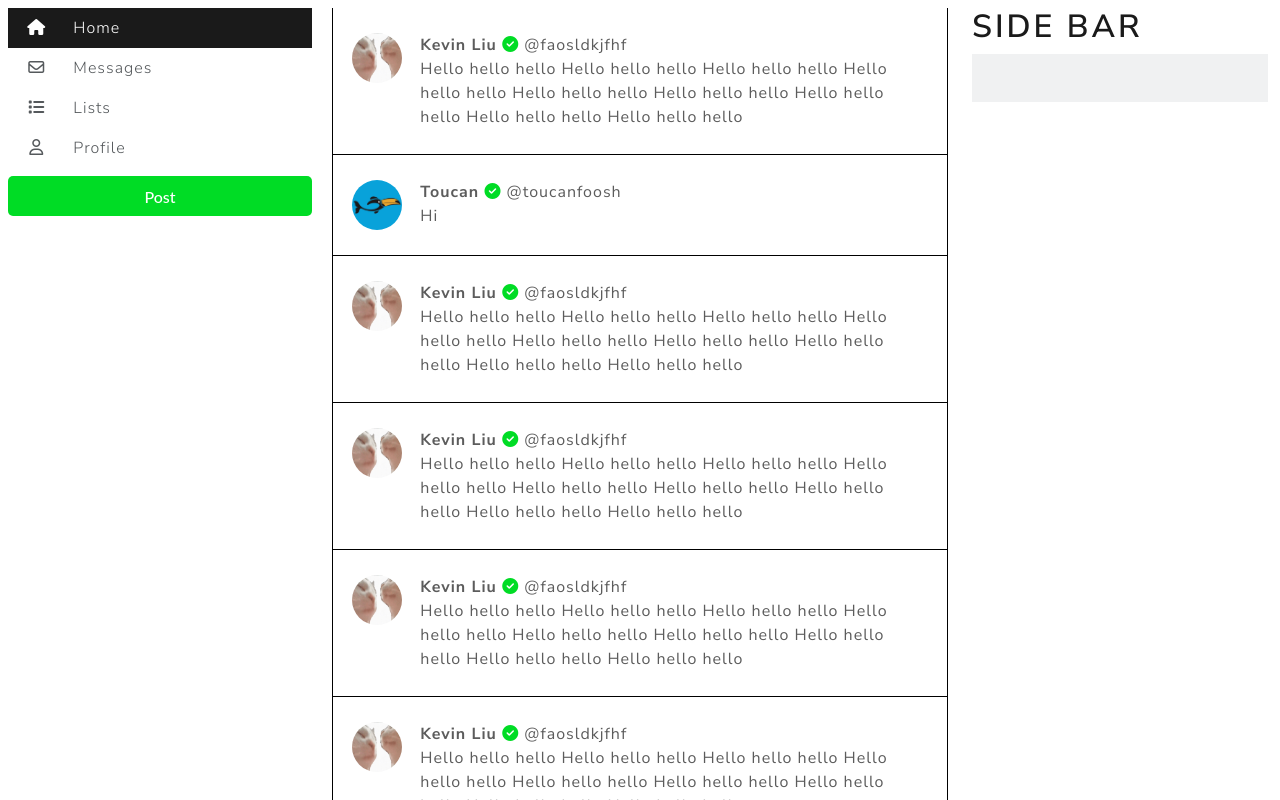
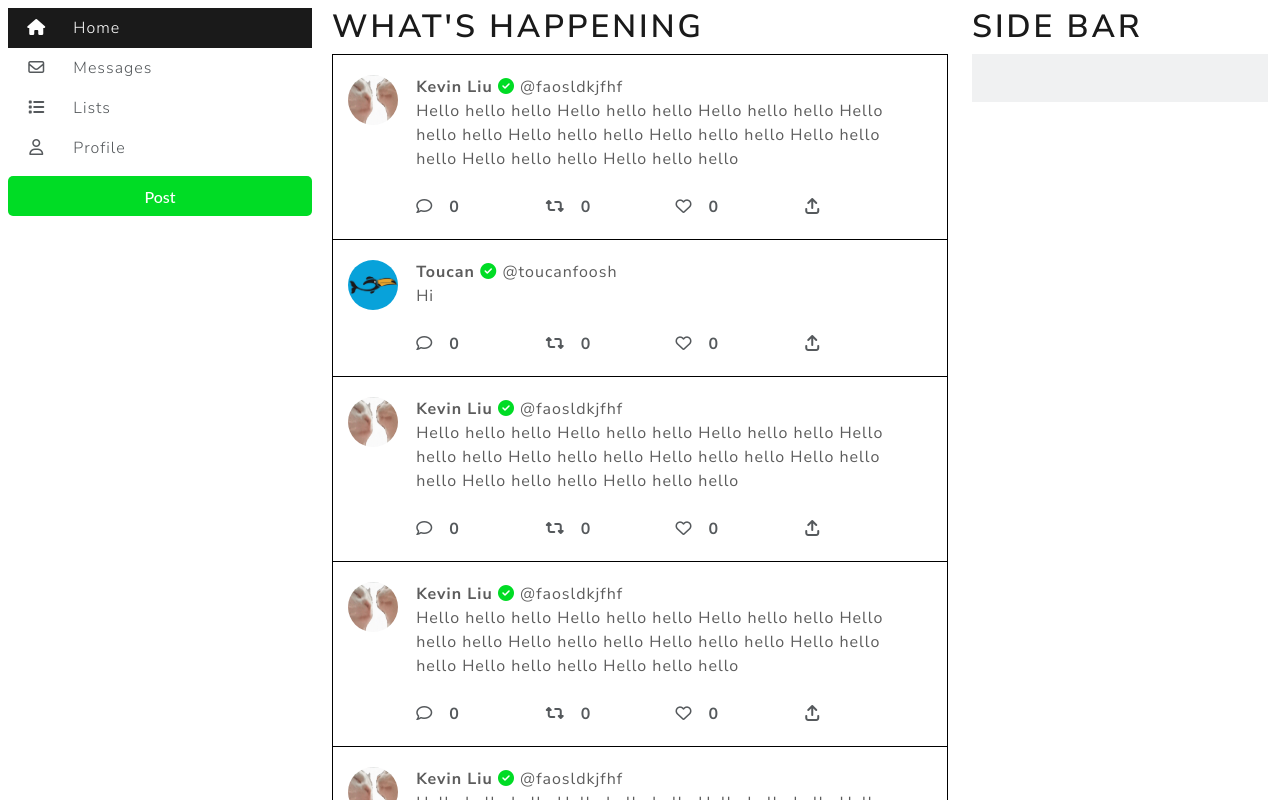
Before and after one commit to toucanfoosh/cs5610-finalproject, a React (Create React App) app: page / in a window 1280 px wide. Shown: the top 800 px of the page. Built offline with nearby package versions, Linux system fonts and the light colour scheme.

Commit message:
fixed posts border, added what's happening, fixed alignment of stats

```diff
--- a/src/App.js
+++ b/src/App.js
@@ -9,6 +9,7 @@ import SideBar from "./side-bar";
 import EmptyCol from './empty-col';
 import postReducer from "./reducers/posts/post-reducer";
 import Profile from "./profile";
+import LoadProfile from "./load-profile";
 
 const store = configureStore(
     {
@@ -20,6 +21,7 @@ function App() {
     return (
         <Provider store={store}>
             <BrowserRouter>
+                <LoadProfile>
                     <div className="row mt-2">
                         <div className="col-1 col-xl-3 sf-navbar-min-width px-2">
                             <Routes>
@@ -42,6 +44,7 @@ function App() {
                             <EmptyCol />
                         </div>
                     </div>
+                </LoadProfile>
             </BrowserRouter>
         </Provider>
     );
--- a/src/home/index.css
+++ b/src/home/index.css
@@ -9,9 +9,21 @@
 .sf-home-post-border {
     border: 1px solid #000000;
     border-top: 0px;
-    padding: 25px;
+    border-left: 0px;
+    border-right: 0px;
+    padding: 20px;
+}
+
+.sf-home-border {
+    border: 1px solid #000000;
+    padding: 0px;
+    border-bottom: 0px;
 }
 
 .sf-home-min-width {
     min-width: 31rem;
 }
+
+.sf-no-link-decor {
+    text-decoration: none;
+}
--- a/src/home/index.js
+++ b/src/home/index.js
@@ -2,12 +2,14 @@ import "./index.css";
 import "../index.css";
 import { useSelector } from "react-redux";
 import PostItem from "./post-item";
+import WhatsHappening from "../whats-happening";
 
 const HomeComponent = () => {
     const posts = useSelector(state => state.posts);
     return (
         <div>
-            <div className="list-group ps-0 sf-home-min-width">
+            <WhatsHappening />
+            <div className="mb-2 list-group ps-0 sf-home-min-width sf-home-border">
                 {posts.map((post) => (
                     <PostItem post={post} />
                 ))}
--- a/src/home/post-item.js
+++ b/src/home/post-item.js
@@ -1,5 +1,6 @@
 import '../index.css'
 import './index.css'
+import PostStats from './post-stats';
 
 const PostItem = ({ post }) => {
     return (
@@ -16,6 +17,7 @@ const PostItem = ({ post }) => {
                     <div className="sf-font-normal">
                         {post.post}
                     </div>
+                    <PostStats stats={post} />
                 </span>
             </div>
         </div >
--- a/src/home/post-stats.js
+++ b/src/home/post-stats.js
@@ -1,9 +1,47 @@
-const PostStats = () => {
+import React from "react";
+import { Link } from "react-router-dom";
+import { useDispatch } from "react-redux";
+import "./index.css";
+
+function isLiked(liked) {
+    return (liked ? 'fa-solid color-red' : 'fa-regular');
+}
+
+function changeLikedValue(stats) {
+    return stats.liked ? stats.likes - 1 : stats.likes + 1;
+}
+
+const PostStats = ({ stats }) => {
+    const dispatch = useDispatch();
     return (
         <div>
-
-        </div>
-    )
+            <div className="mt-4 row">
+                <div className="col-3">
+                    <Link className="text-secondary sf-no-link-decor" to="#">
+                        <i className="fa-regular fa-comment"></i>
+                        <span className="ms-sm-1 ms-md-3">{stats.replies}</span>
+                    </Link>
+                </div>
+                <div className="col-3">
+                    <Link className="text-secondary sf-no-link-decor" to="#">
+                        <i className="fas fa-retweet"></i>
+                        <span className="ms-sm-1 ms-md-3">{stats.retuits}</span>
+                    </Link>
+                </div>
+                <div className="col-3">
+                    <Link className="text-secondary sf-no-link-decor" to="#" >
+                        <i className={`fa-heart ${isLiked(stats.liked)}`}></i>
+                        <span className="ms-sm-1 ms-md-3">{stats.likes}</span>
+                    </Link>
+                </div>
+                <div className="col-3">
+                    <Link className="text-secondary sf-no-link-decor" to="#">
+                        <i className="fa fa-arrow-up-from-bracket"></i>
+                    </Link>
+                </div>
+            </div>
+        </div >
+    );
 }
 
 export default PostStats;
--- /dev/null
+++ b/src/load-profile/index.js
@@ -0,0 +1,5 @@
+const LoadProfile = ({ children }) => {
+    return children;
+}
+
+export default LoadProfile;
--- /dev/null
+++ b/src/whats-happening/index.js
@@ -0,0 +1,9 @@
+const WhatsHappening = () => {
+    return (
+        <div>
+            <h1>What's Happening</h1>
+        </div>
+    )
+}
+
+export default WhatsHappening;
```
Lines whose indentation alone changed are shown as unchanged.
